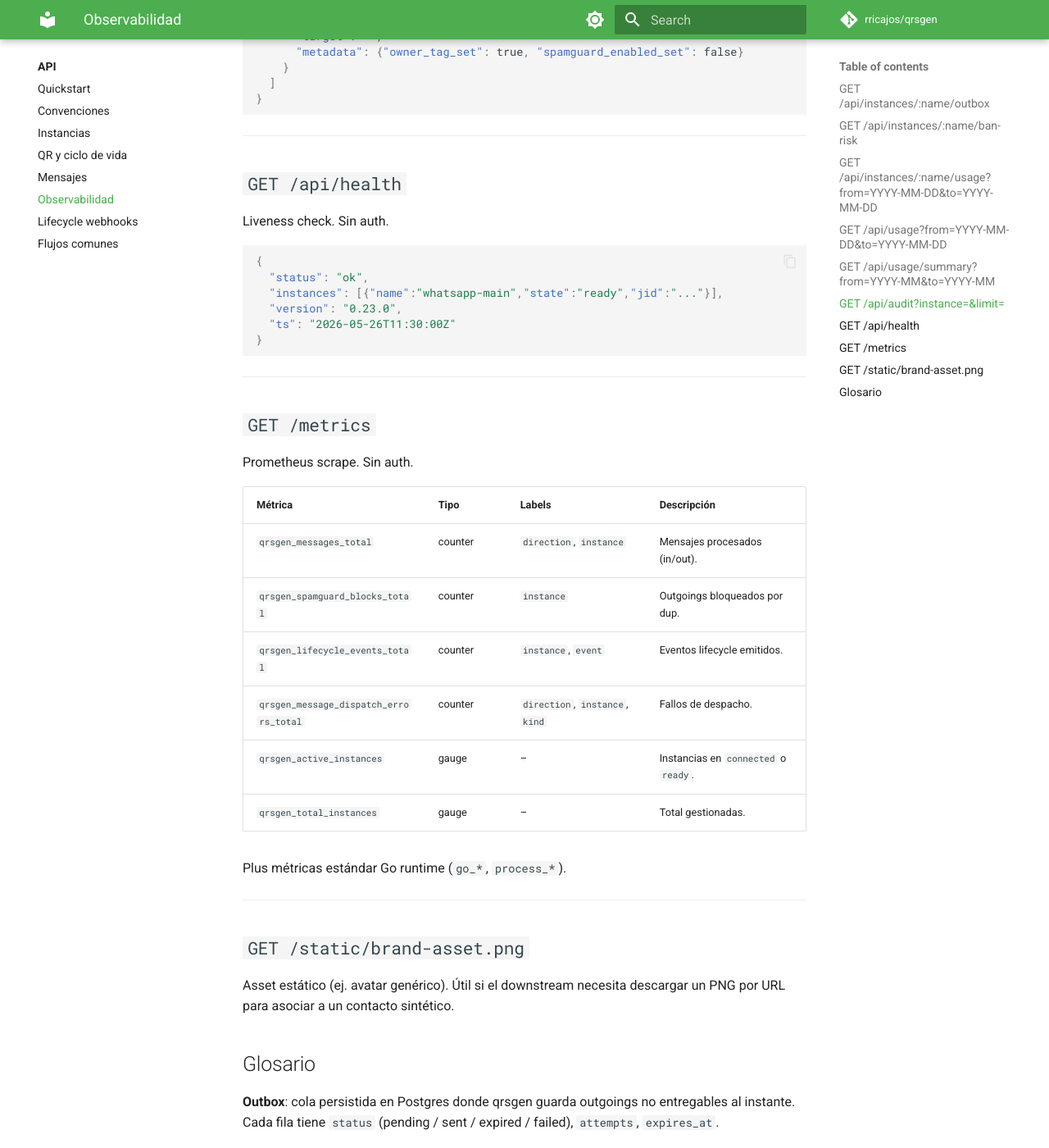
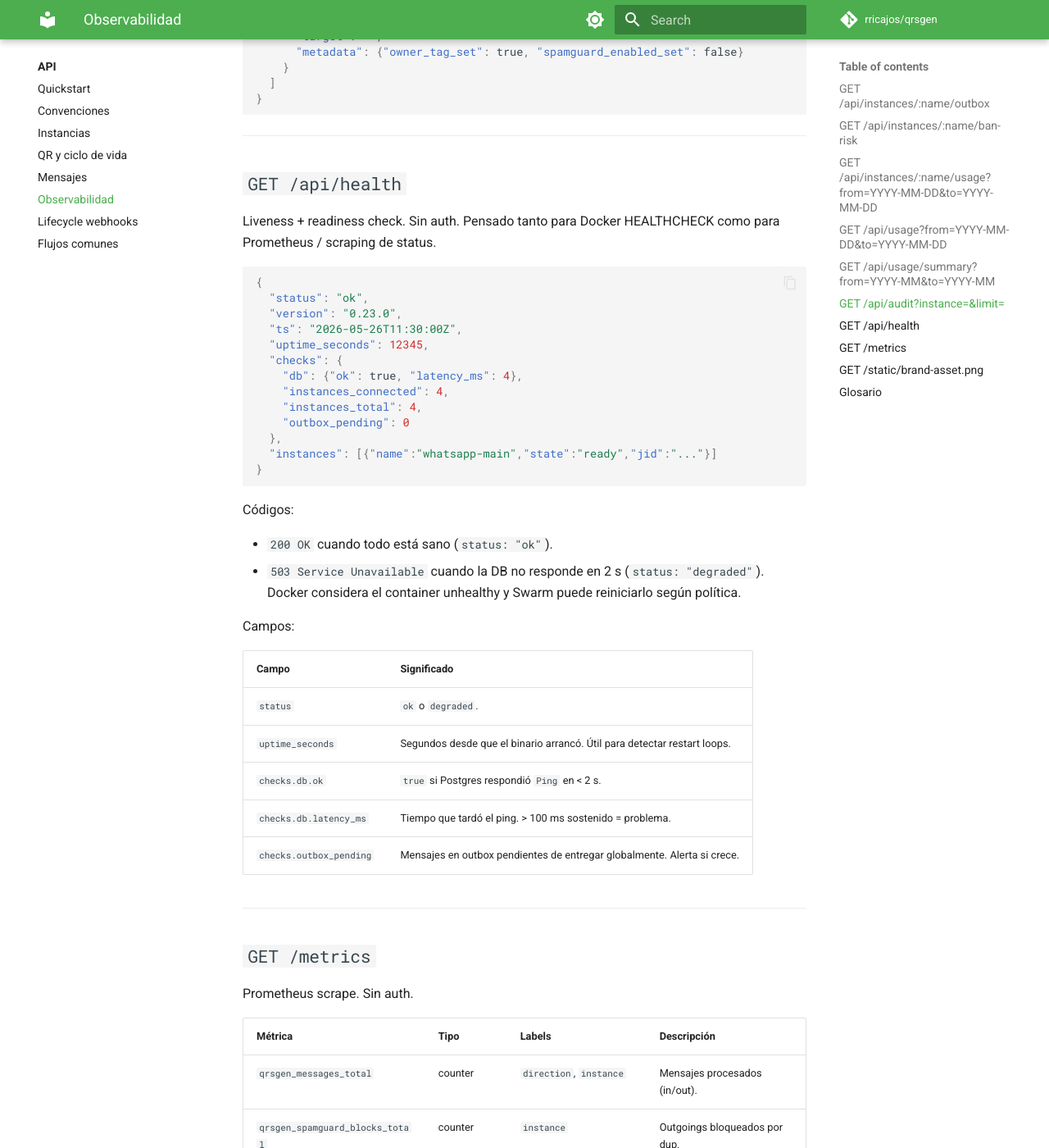
Before and after one commit to rricajos/qrsgen, an MkDocs documentation site: the page built from docs/api/observability.md, in a window 1280 px wide and 1400 px high, scrolled down 2663 px. Shown: the whole window at 82% size. Built offline with MkDocs 1.6.1 and Material for MkDocs 9.7.7, drawn with Linux system fonts in a browser that asks for light colours; comment, search, counter and statistics services are not loaded.

Commit message:
feat(health): enrich /api/health with DB check, outbox depth, uptime
Previously /api/health was a trivial liveness check that always
returned 200 if the process was reachable. Made it a real
readiness probe:

- 200 OK + status="ok" when DB ping < 2s.
- 503 Service Unavailable + status="degraded" when DB unreachable.
  Docker HEALTHCHECK now correctly marks the container unhealthy on
  DB outage — Swarm's restart_policy will kick in.

Added fields:
- uptime_seconds — seconds since process boot. Detects restart loops.
- checks.db.{ok, latency_ms} — confirms DB reachable + measures latency.
- checks.instances_{connected, total} — quick snapshot without listing all.
- checks.outbox_pending — global pending count across instances.

Documented in docs/api/observability.md with field-by-field meaning
and the 200 vs 503 distinction.

The /api/public/stats endpoint also benefits: it can now reflect that
the proceso está sano without an extra DB roundtrip from the client.

````diff
--- a/docs/api/observability.md
+++ b/docs/api/observability.md
@@ -130,16 +130,41 @@ tiene triggers que rechazan UPDATE/DELETE — inmutable a nivel DB.
 
 ## `GET /api/health`
 
-Liveness check. Sin auth.
+Liveness + readiness check. Sin auth. Pensado tanto para Docker
+HEALTHCHECK como para Prometheus / scraping de status.
 
 ```json
 {
   "status": "ok",
-  "instances": [{"name":"whatsapp-main","state":"ready","jid":"..."}],
   "version": "0.23.0",
-  "ts": "2026-05-26T11:30:00Z"
+  "ts": "2026-05-26T11:30:00Z",
+  "uptime_seconds": 12345,
+  "checks": {
+    "db": {"ok": true, "latency_ms": 4},
+    "instances_connected": 4,
+    "instances_total": 4,
+    "outbox_pending": 0
+  },
+  "instances": [{"name":"whatsapp-main","state":"ready","jid":"..."}]
 }
 ```
+
+Códigos:
+
+- `200 OK` cuando todo está sano (`status: "ok"`).
+- `503 Service Unavailable` cuando la DB no responde en 2 s
+  (`status: "degraded"`). Docker considera el container unhealthy y
+  Swarm puede reiniciarlo según política.
+
+Campos:
+
+| Campo | Significado |
+|---|---|
+| `status` | `ok` o `degraded`. |
+| `uptime_seconds` | Segundos desde que el binario arrancó. Útil para detectar restart loops. |
+| `checks.db.ok` | `true` si Postgres respondió `Ping` en < 2 s. |
+| `checks.db.latency_ms` | Tiempo que tardó el ping. > 100 ms sostenido = problema. |
+| `checks.outbox_pending` | Mensajes en outbox pendientes de entregar globalmente. Alerta si crece. |
 
 ---
 
````
Also changed, not shown: 1 other file.
